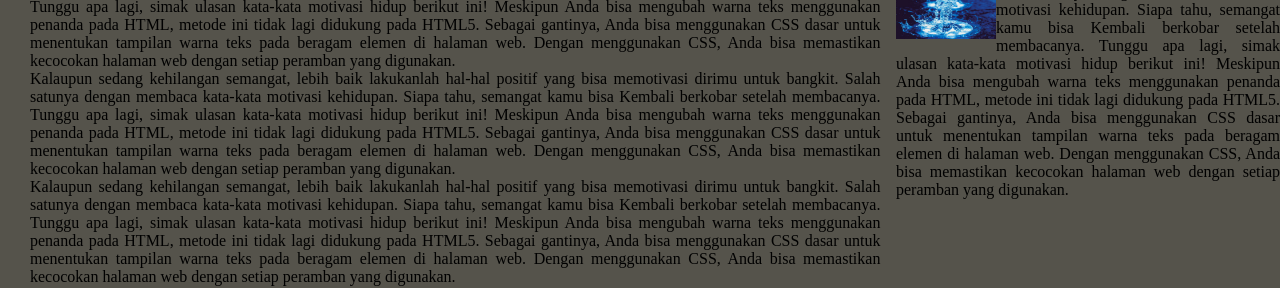
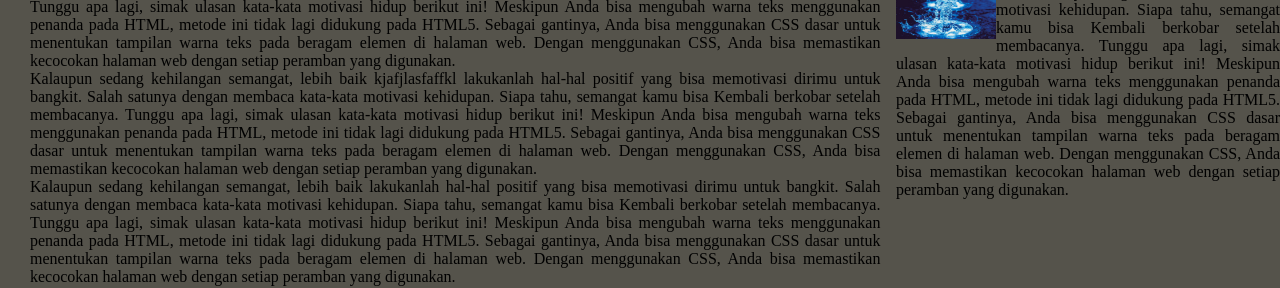
Before and after one commit to coconutcomputerclub11/amar, a plain HTML site: page index.html in a window 1280 px wide. Shown: the part 827-1115 px from the top of the page. Drawn offline with Linux system fonts and the light colour scheme.

Commit message:
Update index.html

```diff
--- a/index.html
+++ b/index.html
@@ -32,7 +32,7 @@
                  Meskipun Anda bisa mengubah warna teks menggunakan penanda pada HTML, metode ini tidak lagi didukung pada HTML5.
                  Sebagai gantinya, Anda bisa menggunakan CSS dasar untuk menentukan tampilan warna teks pada beragam elemen di halaman web. Dengan menggunakan CSS, Anda bisa memastikan kecocokan halaman web dengan setiap peramban yang digunakan. </p>
 
-            <p>Kalaupun sedang kehilangan semangat, lebih baik lakukanlah hal-hal positif yang bisa memotivasi dirimu untuk bangkit.
+            <p>Kalaupun sedang kehilangan semangat, lebih baik kjafjlasfaffkl lakukanlah hal-hal positif yang bisa memotivasi dirimu untuk bangkit.
             Salah satunya dengan membaca kata-kata motivasi kehidupan. Siapa tahu, semangat kamu bisa Kembali berkobar setelah membacanya. Tunggu apa lagi, simak ulasan kata-kata motivasi hidup berikut ini!
             Meskipun Anda bisa mengubah warna teks menggunakan penanda pada HTML, metode ini tidak lagi didukung pada HTML5.
             Sebagai gantinya, Anda bisa menggunakan CSS dasar untuk menentukan tampilan warna teks pada beragam elemen di halaman web. Dengan menggunakan CSS, Anda bisa memastikan kecocokan halaman web dengan setiap peramban yang digunakan. </p>
```
